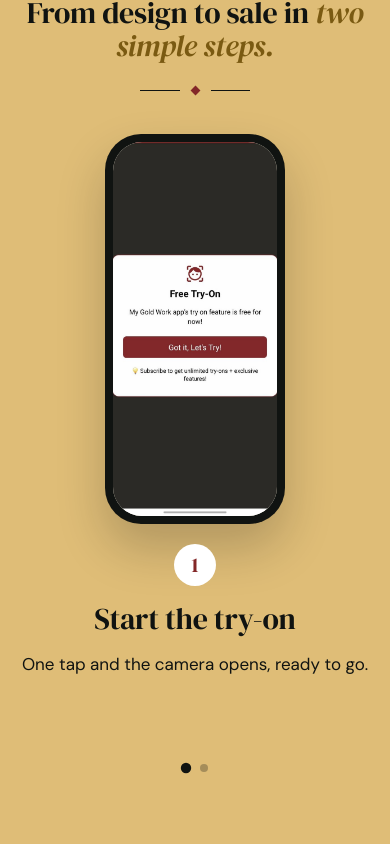
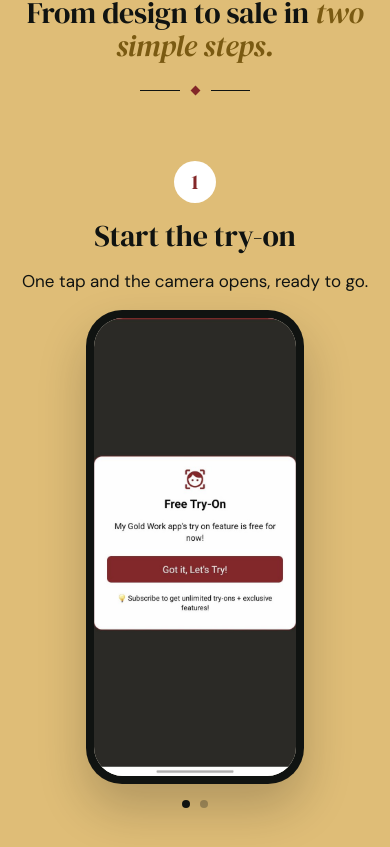
Before and after one commit to ireneelsa/my-gold-work, a React (Vite) app: page / in a window 390 px wide. Shown: the part 1777-2624 px from the top of the page. Built offline with nearby package versions, Linux system fonts and the light colour scheme.

Commit message:
Revert "Restack How it works: phone before caption, no scroll-pinning"
This reverts commit 5d36ed4b7f4bb6d8b018ca6c3ab1f56b229241be.

```diff
--- a/src/components/HowItWorks.tsx
+++ b/src/components/HowItWorks.tsx
@@ -1,4 +1,5 @@
-import { useEffect, useRef, useState } from 'react';
+import { useEffect, useMemo, useRef, useState } from 'react';
+import { usePhoneScroller } from '../hooks/usePhoneScroller';
 import { useScrollReveal } from '../hooks/useScrollReveal';
 
 const screens = [
@@ -6,65 +7,90 @@
   { title: 'See it live', text: 'The design shows on the customer, live, through the camera.', image: '10.jpg', alt: 'LIVE TRY-ON showing a gold necklace on a customer, live' },
 ] as const;
 
-const INTERVAL_MS = 3000;
+// desktop-only sizing so the phone never overflows a short viewport: header height + the sc-sticky
+// block's own non-phone chrome (padding, row-gap, dots - the real measured values, no padded-on
+// safety margin) subtracted from the window to get the space actually left for the phone, capped at
+// a generous target height (~380px wide at the 9:19.5 ratio) so it reads as a confident phone mockup
+// on any window tall enough to fit it, rather than growing indefinitely on very tall screens. The
+// heading above is normal flow (not sticky), so it's fully scrolled away by the time the phone
+// pins flush below the header - its height doesn't factor into this.
+const HEADER_HEIGHT = 93;
+const STICKY_CHROME = 64; // sc-sticky padding (16+24) + row-gap (16) + dots height (8)
+const PHONE_NATURAL_HEIGHT = 823;
+const PHONE_MIN_HEIGHT = 200;
+// each of the steps gets this fraction of the block's height as scroll distance while the phone is
+// pinned, so the pinned stretch is short and every step is shown for the same distance
+const STEP_SCROLL_RATIO = 0.6;
+const PHONE_SHADOW_REACH = 80; // box-shadow "0 24px 48px" reaches ~72px past the box; rounded up for AA/blur
 
-// Static, self-contained step sequence (heading -> phone -> caption, all in normal flow, nothing
-// pinned or scrolled away) - same auto-advance/hover-pause/click-to-jump/reduced-motion pattern as
-// ShareSequence and UploadDesignsSequence, so all three "how it works"-style sections behave alike.
 export default function HowItWorks() {
   const introRef = useRef<HTMLDivElement>(null);
-  const cardRef = useRef<HTMLDivElement>(null);
-  const [index, setIndex] = useState(0);
-  const pausedRef = useRef(false);
-  const [resetKey, setResetKey] = useState(0);
+  const stickyRef = useRef<HTMLDivElement>(null);
+  const phoneRef = useRef<HTMLDivElement>(null);
+  const [stickyHeight, setStickyHeight] = useState(0);
+  const [phoneHeight, setPhoneHeight] = useState(PHONE_NATURAL_HEIGHT);
+  const [isPastRange, setIsPastRange] = useState(false);
+  const stepRefs = useMemo(() => screens.map(() => ({ current: null } as React.RefObject<HTMLDivElement | null>)), []);
+  const currentStep = usePhoneScroller(stepRefs, stickyRef);
   useScrollReveal(introRef);
-  useScrollReveal(cardRef);
-
   useEffect(() => {
-    if (window.matchMedia?.('(prefers-reduced-motion: reduce)').matches) return;
-    const id = setInterval(() => {
-      if (!pausedRef.current) setIndex((current) => (current + 1) % screens.length);
-    }, INTERVAL_MS);
-    return () => clearInterval(id);
-  }, [resetKey]);
-
+    const sticky = stickyRef.current;
+    if (!sticky) return;
+    const updateHeight = () => setStickyHeight(sticky.getBoundingClientRect().height);
+    updateHeight();
+    const observer = new ResizeObserver(updateHeight);
+    observer.observe(sticky);
+    return () => observer.disconnect();
+  }, []);
   useEffect(() => {
-    const card = cardRef.current;
-    if (!card) return;
-    const pause = () => { pausedRef.current = true; };
-    const resume = () => { pausedRef.current = false; };
-    card.addEventListener('mouseenter', pause);
-    card.addEventListener('mouseleave', resume);
+    const updatePhoneHeight = () => {
+      const available = window.innerHeight - HEADER_HEIGHT - STICKY_CHROME;
+      setPhoneHeight(Math.max(PHONE_MIN_HEIGHT, Math.min(PHONE_NATURAL_HEIGHT, available)));
+    };
+    updatePhoneHeight();
+    window.addEventListener('resize', updatePhoneHeight);
+    return () => window.removeEventListener('resize', updatePhoneHeight);
+  }, []);
+  useEffect(() => {
+    // .phone's box-shadow extends well beyond its own box (blur + offset), and no ancestor can
+    // clip it with overflow:hidden without breaking position:sticky (any ancestor with overflow
+    // other than visible becomes the sticky containing block instead of the viewport). So once
+    // the phone itself - including its shadow's reach - has scrolled fully past the viewport,
+    // hide the whole sticky block explicitly. This only affects paint, not position calculations,
+    // so it un-hides correctly on scrolling back up. Based on the phone's own extent (not the
+    // sticky block's, which is taller) so there's no gap where the shadow could still bleed.
+    const phone = phoneRef.current;
+    if (!phone) return;
+    let ticking = false;
+    const update = () => {
+      setIsPastRange(phone.getBoundingClientRect().bottom + PHONE_SHADOW_REACH <= 0);
+      ticking = false;
+    };
+    const onScroll = () => {
+      if (ticking) return;
+      ticking = true;
+      requestAnimationFrame(update);
+    };
+    window.addEventListener('scroll', onScroll, { passive: true });
+    window.addEventListener('resize', onScroll);
+    update();
     return () => {
-      card.removeEventListener('mouseenter', pause);
-      card.removeEventListener('mouseleave', resume);
+      window.removeEventListener('scroll', onScroll);
+      window.removeEventListener('resize', onScroll);
     };
   }, []);
-
-  const goTo = (i: number) => {
-    setIndex(i);
-    setResetKey((k) => k + 1);
-  };
-
-  return <section className="how" id="how-it-works" aria-labelledby="how-title"><div className="wrap">
+  const spacerHeight = stickyHeight > 0 ? `${Math.round(stickyHeight * STEP_SCROLL_RATIO)}px` : '1px';
+  return <section className="how" id="how-it-works" aria-labelledby="how-title" style={{ '--phone-h': `${phoneHeight}px` } as React.CSSProperties}><div className="wrap">
     <div className="intro reveal" ref={introRef}><p className="label">How it works</p><h2 id="how-title">From design to sale in <em className="gi">two simple steps.</em></h2><div className="orn" aria-hidden="true"><i /></div></div>
-    <div className="hiw-card reveal" ref={cardRef}>
-      <div className="phone"><div className="slot has-img">
-        {screens.map((screen, i) => <img className={`sc-img ${i === index ? 'on' : ''}`} key={screen.image} src={`/images/${screen.image}`} alt={screen.alt} loading="lazy" />)}
-      </div></div>
-      <div className="sc-caption" aria-live="polite">
-        {screens.map((screen, i) => <div className={`sc-caption-item ${i === index ? 'on' : ''}`} key={screen.image}><span className="node">{i + 1}</span><h3>{screen.title}</h3><p>{screen.text}</p></div>)}
+    <div className="scroller">
+      <div className="sc-sticky" ref={stickyRef} style={isPastRange ? { visibility: 'hidden' } : undefined}>
+        <div className="sc-caption" aria-live="polite">
+          {screens.map((screen, index) => <div className={`sc-caption-item ${currentStep === index + 1 ? 'on' : ''}`} key={screen.image}><span className="node">{index + 1}</span><h3>{screen.title}</h3><p>{screen.text}</p></div>)}
+        </div>
+        <div className="phone" ref={phoneRef}><div className="slot has-img">{screens.map((screen, index) => <img className={`sc-img ${currentStep === index + 1 ? 'on' : ''}`} key={screen.image} src={`/images/${screen.image}`} data-step={index + 1} alt={screen.alt} loading="lazy" />)}</div></div>
+        <div className="sc-dots" aria-hidden="true">{screens.map((screen, index) => <i className={currentStep === index + 1 ? 'on' : ''} key={screen.image} />)}</div>
       </div>
-      <div className="sc-dots">
-        {screens.map((screen, i) => <button
-          key={screen.image}
-          type="button"
-          className={i === index ? 'on' : ''}
-          aria-label={`Show step ${i + 1} of ${screens.length}`}
-          aria-current={i === index}
-          onClick={() => goTo(i)}
-        />)}
-      </div>
+      <div className="sc-steps" aria-hidden="true">{screens.map((screen, index) => <div className="sc-step" data-step={index + 1} key={screen.image} ref={stepRefs[index]} style={{ height: spacerHeight }} />)}</div>
     </div>
   </div></section>;
 }
--- /dev/null
+++ b/src/hooks/usePhoneScroller.ts
@@ -0,0 +1,41 @@
+import { useEffect, useState } from 'react';
+
+// The step spacers scroll up underneath the pinned block. A step is current once its top edge has
+// reached the pinned block's bottom edge, which splits the pinned stretch evenly across the steps.
+export function usePhoneScroller(
+  stepRefs: React.RefObject<HTMLElement | null>[],
+  pinnedRef: React.RefObject<HTMLElement | null>,
+): number {
+  const [currentStep, setCurrentStep] = useState(1);
+
+  useEffect(() => {
+    let ticking = false;
+    const update = () => {
+      const pinned = pinnedRef.current;
+      if (pinned) {
+        const edge = pinned.getBoundingClientRect().bottom + 1;
+        let current = 1;
+        stepRefs.forEach((ref, index) => {
+          const element = ref.current;
+          if (element && element.getBoundingClientRect().top <= edge) current = index + 1;
+        });
+        setCurrentStep((step) => (step === current ? step : current));
+      }
+      ticking = false;
+    };
+    const onScroll = () => {
+      if (ticking) return;
+      ticking = true;
+      requestAnimationFrame(update);
+    };
+    window.addEventListener('scroll', onScroll, { passive: true });
+    window.addEventListener('resize', onScroll);
+    update();
+    return () => {
+      window.removeEventListener('scroll', onScroll);
+      window.removeEventListener('resize', onScroll);
+    };
+  }, [stepRefs, pinnedRef]);
+
+  return currentStep;
+}
--- a/src/styles/global.css
+++ b/src/styles/global.css
@@ -155,21 +155,23 @@
 .arr{flex:none;width:64px;height:24px;margin-top:64px}
 .node{display:grid;place-items:center;width:42px;height:42px;flex:none;border-radius:50%;background:#fff;font:400 21px/1 var(--serif);color:var(--maroon);transition:background .3s,color .3s}
 
-/* how-it-works step sequence: phone, then caption, then dots, all in one static view */
-.hiw-card{display:flex;flex-direction:column;align-items:center;gap:32px;margin-top:56px}
-.phone{width:clamp(180px,45vw,280px);height:auto;aspect-ratio:9/19.5;padding:9px;border-radius:40px;background:var(--ink);box-shadow:0 24px 48px rgba(16,19,17,.22)}
+/* one-phone scroller: the phone stays put while real screenshots swap as the page scrolls */
+.phone{grid-area:phone;width:auto;height:var(--phone-h,568px);aspect-ratio:9/19.5;padding:9px;border-radius:40px;background:var(--ink);box-shadow:0 24px 48px rgba(16,19,17,.22)}
 .phone .slot{position:relative;width:100%;height:100%;border-radius:31px;background:#F7F0DC;overflow:hidden}
-.sc-caption{position:relative;width:min(100%,520px);min-height:132px;text-align:center}
-.sc-caption-item{position:absolute;inset:0;display:flex;flex-direction:column;align-items:center;justify-content:flex-start;gap:16px;opacity:0;pointer-events:none;transition:opacity .35s ease}
+.scroller{display:block;margin-top:72px}
+.sc-sticky{position:sticky;top:92px;z-index:5;display:grid;grid-template-columns:auto 420px;grid-template-areas:"phone caption" "dots dots";align-items:center;justify-content:center;column-gap:64px;row-gap:16px;padding:16px 0 24px;background:var(--gold)}
+.sc-caption{grid-area:caption;position:relative;min-height:230px;text-align:left}
+.sc-caption-item{position:absolute;inset:0;display:flex;flex-direction:column;align-items:flex-start;justify-content:center;gap:16px;opacity:0;pointer-events:none;transition:opacity .35s ease}
 .sc-caption-item.on{opacity:1}
 .sc-caption-item h3{font-size:clamp(30px,2.9vw,42px);line-height:1.12}
 .sc-caption-item p{margin:0;max-width:22em;font-size:17px;line-height:1.55;color:var(--ink)}
 .sc-img{position:absolute;inset:0;width:100%;height:100%;object-fit:cover;object-position:50% 0;opacity:0;transition:opacity .5s ease}
 .sc-img.on{opacity:1}
-.sc-dots{display:flex;gap:10px}
-.sc-dots button{width:8px;height:8px;padding:0;border:0;border-radius:50%;background:rgba(16,19,17,.28);cursor:pointer;transition:background .2s,transform .2s}
-.sc-dots button.on{background:var(--ink);transform:scale(1.3)}
-.sc-dots button:focus-visible{outline:2px solid var(--ink);outline-offset:2px}
+.sc-dots{grid-area:dots;justify-self:center;display:flex;gap:10px}
+.sc-dots i{width:8px;height:8px;border-radius:50%;background:rgba(16,19,17,.28)}
+.sc-dots i.on{background:var(--ink)}
+.sc-steps{display:flex;flex-direction:column}
+.sc-step{height:1px}
 
 /* features */
 .feat{padding:64px 0 72px}
@@ -289,7 +291,7 @@
   .strip .it+.it{border-left:0;border-top:1px solid var(--tint-line)}
 
   .aud,.feat{padding:64px 0 72px}
-  .how{padding:64px 0 72px}
+  .how{padding:64px 0 0}
   .intro h2{font-size:clamp(30px,6.6vw,42px)}
   .cards3{gap:16px;margin-top:40px}
   .card .over{padding:20px}
@@ -303,9 +305,11 @@
   .step{padding:0}
   .step h3{font-size:42px}
   .arr{transform:rotate(90deg);margin:28px 0}
-  .hiw-card{margin-top:40px;gap:20px}
-  .sc-caption{min-height:200px}
-  .phone{padding:8px;border-radius:36px}
+  .scroller{margin-top:48px}
+  .sc-sticky{top:72px;display:flex;flex-direction:column;align-items:center;gap:16px;padding:20px 0 22px}
+  .sc-caption{width:min(100%,520px);min-height:132px;text-align:center}
+  .sc-caption-item{align-items:center}
+  .phone{width:clamp(120px,calc((100svh - 370px) * .4615),232px);height:auto;padding:8px;border-radius:36px}
   .phone .slot{border-radius:29px}
 
   /* features */
@@ -384,3 +388,10 @@
 @media (max-width:340px){
   .brand b{display:none}
 }
+@media (max-width:1000px) and (max-height:620px){
+  .sc-sticky{gap:10px;padding:12px 0 14px}
+  .sc-caption{min-height:112px}
+  .sc-caption-item{gap:8px}
+  .sc-caption-item h3{font-size:30px}
+  .node{width:34px;height:34px;font-size:17px}
+}
```
